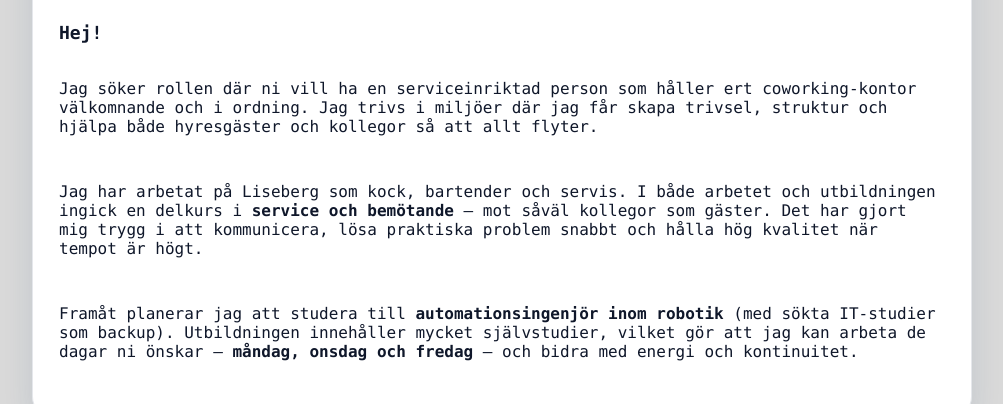
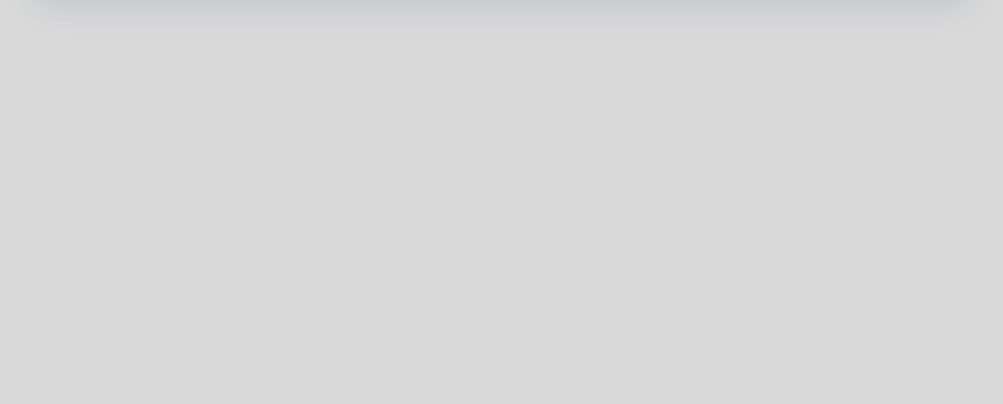
Before and after one commit to Amr-Alrifai/amr-future-cv, a plain HTML site: page index.html in a window 1280 px wide. Shown: the part 169-573 px from the top of the page, without its empty margins (138-1141 px from the left). Drawn offline with Linux system fonts and the light colour scheme.

Commit message:
Update index.html

```diff
--- a/index.html
+++ b/index.html
@@ -42,7 +42,7 @@
     .arrow.b{ right:-6px; top:-8px; transform:rotate(20deg); animation:bob 1.6s .2s ease-in-out infinite; }
     @keyframes bob{ 0%,100%{ transform:translateY(0); } 50%{ transform:translateY(-5px); } }
 
-    .views{ position:relative; min-height:420px; overflow:hidden; }
+    .views{ position:relative; min-height:auto; overflow:visible; }
     .view{ position:absolute; inset:0; padding:0; opacity:0; transform:translateX(20px) scale(.98); pointer-events:none; transition:opacity .4s ease, transform .4s ease; }
     .view.active{ opacity:1; transform:none; pointer-events:auto; }
 
```
